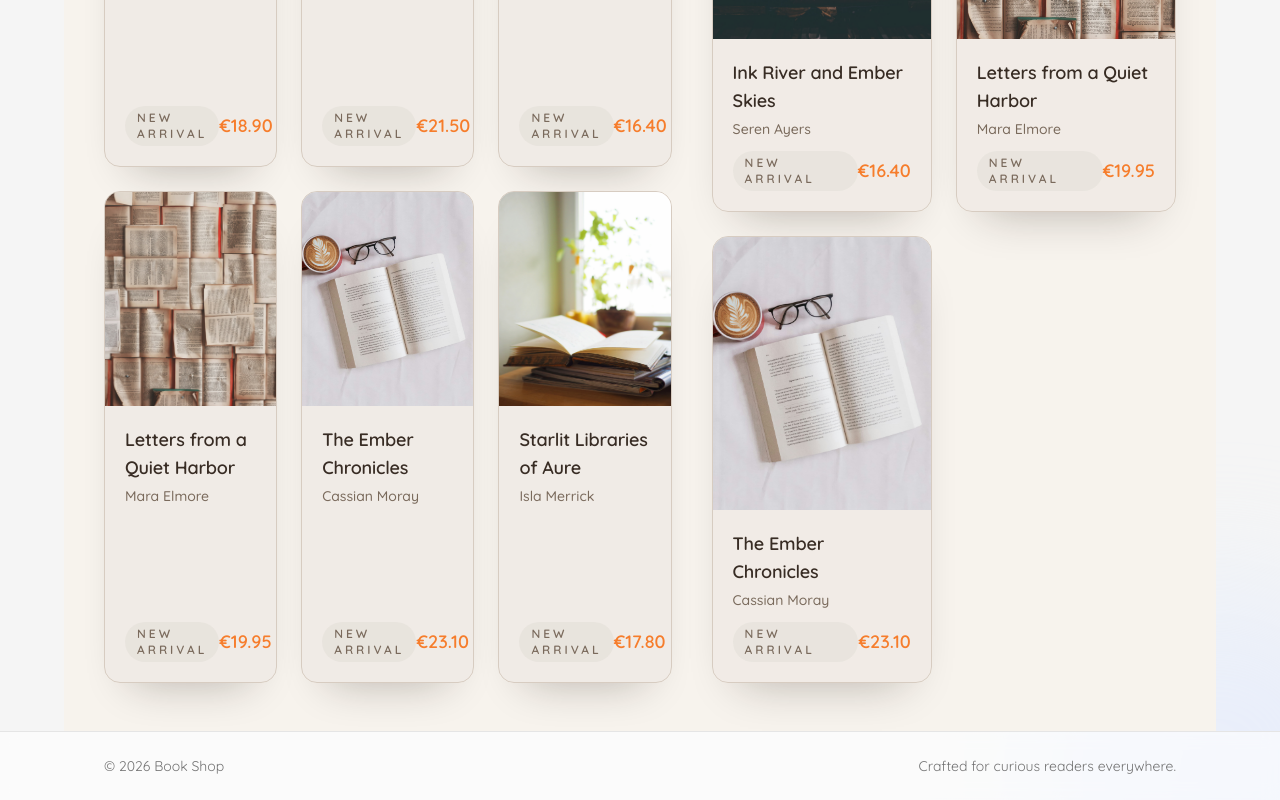
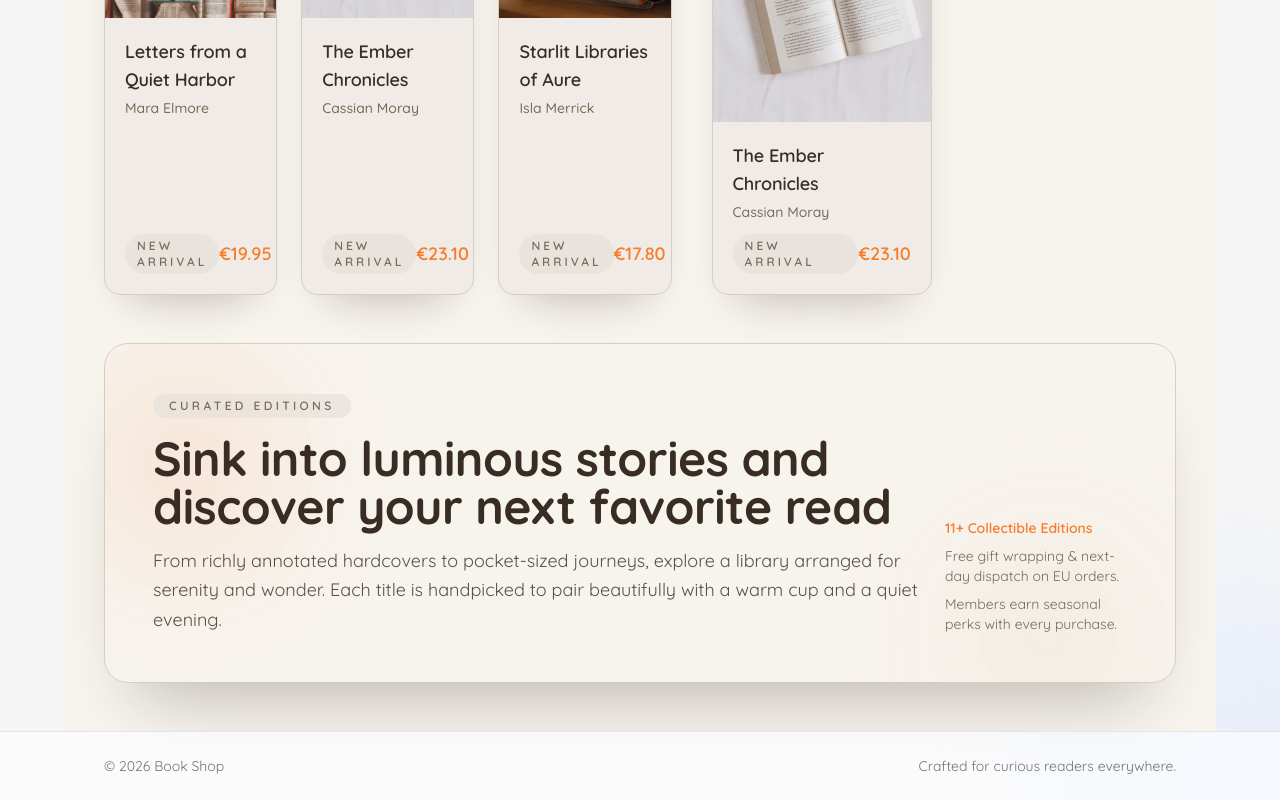
Before and after one commit to MoldovianuHalyna/Book-Shop, a React (Vite) app: page /book-shelf in a window 1280 px wide. Shown: the part 1664-2464 px from the top of the page. Built offline with nearby package versions, Linux system fonts and the light colour scheme.

Commit message:
moved header to the bottom

```diff
--- /dev/null
+++ b/src/constants/book-meta.json
@@ -0,0 +1,79 @@
+const books: BookMeta[] = [
+  {
+    id: "sunlit-garden",
+    title: "Whispers from the Sunlit Garden",
+    author: "Aurelia Finch",
+    price: "18.90",
+    imageSrc: encodeURI("/annelies-geneyn-bhBONc07WsI-unsplash (1).jpg"),
+  },
+  {
+    id: "midnight-notes",
+    title: "Midnight Notes & Golden Margins",
+    author: "Dorian Hale",
+    price: "21.50",
+    imageSrc: encodeURI("/alex-lvrs-2zDw14yCYqk-unsplash (1).jpg"),
+  },
+  {
+    id: "ink-river",
+    title: "Ink River and Ember Skies",
+    author: "Seren Ayers",
+    price: "16.40",
+    imageSrc: encodeURI("/jaredd-craig-HH4WBGNyltc-unsplash (1).jpg"),
+  },
+  {
+    id: "quiet-harbor",
+    title: "Letters from a Quiet Harbor",
+    author: "Mara Elmore",
+    price: "19.95",
+    imageSrc: encodeURI("/patrick-tomasso-Oaqk7qqNh_c-unsplash (1).jpg"),
+  },
+  {
+    id: "ember-chronicles",
+    title: "The Ember Chronicles",
+    author: "Cassian Moray",
+    price: "23.10",
+    imageSrc: encodeURI("/sincerely-media-nGrfKmtwv24-unsplash (1).jpg"),
+  },
+  {
+    id: "starlit-libraries",
+    title: "Starlit Libraries of Aure",
+    author: "Isla Merrick",
+    price: "17.80",
+    imageSrc: encodeURI("/fang-wei-lin-H1IRUS1vEFA-unsplash (1).jpg"),
+  },
+  {
+    id: "midnight-light",
+    title: "Midnight Notes & Golden Margins",
+    author: "Dorian Hale",
+    price: "21.50",
+    imageSrc: encodeURI("/alex-lvrs-2zDw14yCYqk-unsplash (1).jpg"),
+  },
+  {
+    id: "beauty-river",
+    title: "Ink River and Ember Skies",
+    author: "Seren Ayers",
+    price: "16.40",
+    imageSrc: encodeURI("/jaredd-craig-HH4WBGNyltc-unsplash (1).jpg"),
+  },
+  {
+    id: "quiet-lake",
+    title: "Letters from a Quiet Harbor",
+    author: "Mara Elmore",
+    price: "19.95",
+    imageSrc: encodeURI("/patrick-tomasso-Oaqk7qqNh_c-unsplash (1).jpg"),
+  },
+  {
+    id: "white-chronicles",
+    title: "The Ember Chronicles",
+    author: "Cassian Moray",
+    price: "23.10",
+    imageSrc: encodeURI("/sincerely-media-nGrfKmtwv24-unsplash (1).jpg"),
+  },
+  {
+    id: "starlight-libraries",
+    title: "Starlit Libraries of Aure",
+    author: "Isla Merrick",
+    price: "17.80",
+    imageSrc: encodeURI("/fang-wei-lin-H1IRUS1vEFA-unsplash (1).jpg"),
+  },
+];
--- a/src/pages/BookShelfPage/BookShelfPage.tsx
+++ b/src/pages/BookShelfPage/BookShelfPage.tsx
@@ -106,44 +106,9 @@ const BookShelfPage = () => {
 
   const featured = useMemo(() => books.slice(0, 6), []);
   const remainder = useMemo(() => books.slice(3, 10), []);
-  const isMobile = useIsMobileView();
 
   return (
     <section className="relative flex w-full flex-col gap-12">
-      {!isMobile && (
-        <div className="relative overflow-hidden rounded-3xl border border-[color:var(--color-border)] bg-[color:var(--color-background-soft)]/85 px-8 py-12 shadow-[0_45px_65px_-35px_rgba(30,20,10,0.28)] backdrop-blur-xl sm:px-12">
-          <div className="pointer-events-none absolute inset-0">
-            <div className="absolute -left-10 top-0 h-60 w-60 rounded-full bg-[radial-gradient(circle,_hsla(24,92%,57%,0.25)_0%,_transparent_70%)] blur-3xl" />
-            <div className="absolute -bottom-20 right-0 h-64 w-64 rounded-full bg-[radial-gradient(circle,_hsla(32,48%,66%,0.18)_0%,_transparent_70%)] blur-3xl" />
-          </div>
-
-          <div className="relative flex flex-col gap-6 text-[color:var(--color-foreground)] sm:flex-row sm:items-end sm:justify-between">
-            <div className="max-w-3xl space-y-4">
-              <span className="inline-flex w-fit items-center gap-2 rounded-full bg-[color:var(--color-muted)]/70 px-4 py-1 text-xs font-semibold uppercase tracking-[0.28em] text-[color:var(--color-muted-foreground)]">
-                Curated Editions
-              </span>
-              <h1 className="text-4xl font-bold sm:text-5xl">
-                Sink into luminous stories and discover your next favorite read
-              </h1>
-              <p className="text-base leading-relaxed text-[color:var(--color-foreground-subtle)] sm:text-lg">
-                From richly annotated hardcovers to pocket-sized journeys,
-                explore a library arranged for serenity and wonder. Each title
-                is handpicked to pair beautifully with a warm cup and a quiet
-                evening.
-              </p>
-            </div>
-
-            <div className="grid gap-2 text-sm text-[color:var(--color-muted-foreground)]">
-              <span className="font-semibold text-[color:var(--color-accent)]">
-                {books.length}+ Collectible Editions
-              </span>
-              <span>Free gift wrapping & next-day dispatch on EU orders.</span>
-              <span>Members earn seasonal perks with every purchase.</span>
-            </div>
-          </div>
-        </div>
-      )}
-
       <div className="grid gap-10 lg:grid-cols-[1.1fr_0.9fr]">
         <div className="grid gap-6">
           <div className="flex flex-col gap-3">
@@ -189,6 +154,37 @@ const BookShelfPage = () => {
           </div>
         </div>
       </div>
+      <div className="relative overflow-hidden rounded-3xl border border-[color:var(--color-border)] bg-[color:var(--color-background-soft)]/85 px-8 py-12 shadow-[0_45px_65px_-35px_rgba(30,20,10,0.28)] backdrop-blur-xl sm:px-12">
+        <div className="pointer-events-none absolute inset-0">
+          <div className="absolute -left-10 top-0 h-60 w-60 rounded-full bg-[radial-gradient(circle,_hsla(24,92%,57%,0.25)_0%,_transparent_70%)] blur-3xl" />
+          <div className="absolute -bottom-20 right-0 h-64 w-64 rounded-full bg-[radial-gradient(circle,_hsla(32,48%,66%,0.18)_0%,_transparent_70%)] blur-3xl" />
+        </div>
+
+        <div className="relative flex flex-col gap-6 text-[color:var(--color-foreground)] sm:flex-row sm:items-end sm:justify-between">
+          <div className="max-w-3xl space-y-4">
+            <span className="inline-flex w-fit items-center gap-2 rounded-full bg-[color:var(--color-muted)]/70 px-4 py-1 text-xs font-semibold uppercase tracking-[0.28em] text-[color:var(--color-muted-foreground)]">
+              Curated Editions
+            </span>
+            <h1 className="text-4xl font-bold sm:text-5xl">
+              Sink into luminous stories and discover your next favorite read
+            </h1>
+            <p className="text-base leading-relaxed text-[color:var(--color-foreground-subtle)] sm:text-lg">
+              From richly annotated hardcovers to pocket-sized journeys, explore
+              a library arranged for serenity and wonder. Each title is
+              handpicked to pair beautifully with a warm cup and a quiet
+              evening.
+            </p>
+          </div>
+
+          <div className="grid gap-2 text-sm text-[color:var(--color-muted-foreground)]">
+            <span className="font-semibold text-[color:var(--color-accent)]">
+              {books.length}+ Collectible Editions
+            </span>
+            <span>Free gift wrapping & next-day dispatch on EU orders.</span>
+            <span>Members earn seasonal perks with every purchase.</span>
+          </div>
+        </div>
+      </div>
     </section>
   );
 };
```
